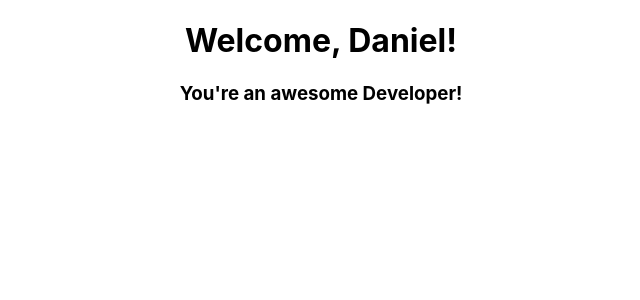
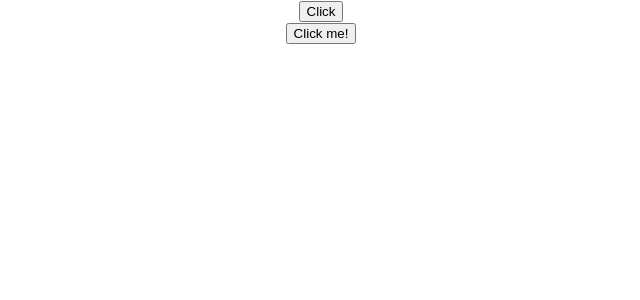
Before and after one commit to DanielBrito/react-js-studies, a React (Create React App) app in the folder hello-world/: page / in a window 1280 px wide. Shown: the top 300 px of the page, without its empty margins (319-959 px from the left). Built offline with nearby package versions, Linux system fonts and the light colour scheme.

Commit message:
Event Handling

```diff
--- a/hello-world/src/App.js
+++ b/hello-world/src/App.js
@@ -6,10 +6,15 @@
 import Hello from './components/Hello'
 import Message from './components/Message'
 import Counter from './components/Counter'
+import FunctionClick from './components/FunctionClick'
+import ClassClick from './components/ClassClick';
 
 function App() {
   return (
     <div className="App">
+
+      <FunctionClick/>
+      <ClassClick/>
 
       {/* <Counter/> */}
 
@@ -31,7 +36,7 @@
 
       {/* <Greet name="Daniel" profession="Developer"/> */}
 
-      <Welcome name="Daniel" profession="Developer"/>
+      {/* <Welcome name="Daniel" profession="Developer"/> */}
 
     </div>
   )
--- /dev/null
+++ b/hello-world/src/components/ClassClick.js
@@ -0,0 +1,18 @@
+import React, { Component } from 'react'
+
+class ClassClick extends Component {
+
+    clickHandler(){
+        console.log('Thank you!')
+    }
+
+    render() {
+        return (
+            <div>
+                <button onClick={this.clickHandler}>Click me!</button>
+            </div>
+        )
+    }
+}
+
+export default ClassClick
--- /dev/null
+++ b/hello-world/src/components/FunctionClick.js
@@ -0,0 +1,16 @@
+import React from 'react'
+
+function FunctionClick (){
+
+    function clickHandler(){
+        console.log('Button clicked!')
+    }
+
+    return (
+        <div>
+            <button onClick={clickHandler}>Click</button>
+        </div>
+    )
+}
+
+export default FunctionClick
```
